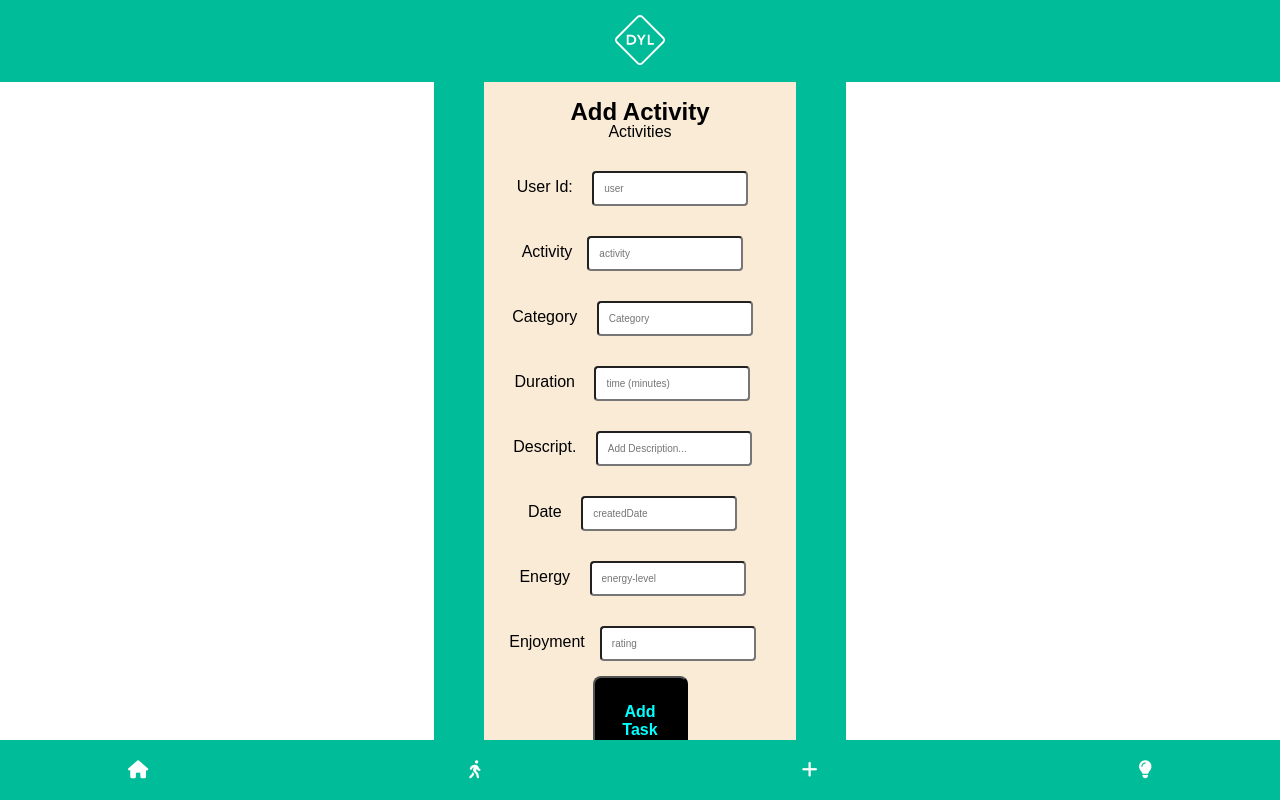
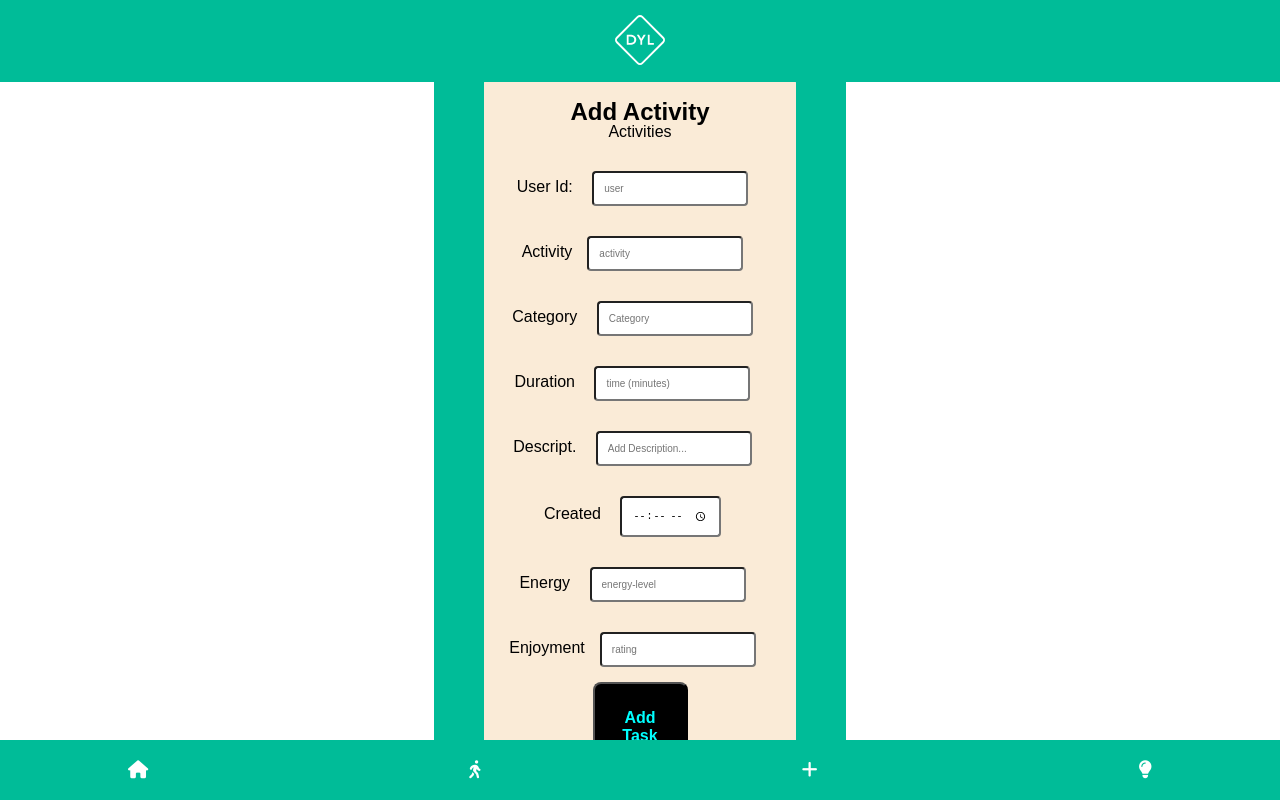
Before and after one commit to kurtve/React-Front-End, a React (Create React App) app in the folder react-front-end/: page /addactivity in a window 1280 px wide. Shown: the top 800 px of the page. Built offline with nearby package versions, Linux system fonts and the light colour scheme; a web font is replaced by a local one.

Commit message:
Axios POST sending objects to API -JWT Token validation problem, but data renders

```diff
--- a/react-front-end/src/Components/Activities/AddActivityForm.js
+++ b/react-front-end/src/Components/Activities/AddActivityForm.js
@@ -136,19 +136,28 @@ const AddActivityForm = () => {
 
 
 		// Initial Data
-		const taskData = [
-			{userId: null,
-				activityName:'',
-				category:'',
-				duration:'',
-				description:'',
-				createdDate:'',
-				energyLevel:'',
-				enjoymentLevel:''}
-		]
+		const taskData = [{
+				"userId": undefined,
+				"activityName":'',
+				"category":'',
+				"duration":'',
+				"description":'',
+				"createdDate":'',
+				"energyLevel":'',
+				"enjoymentLevel":''
+			}]
 
 
-		const initialFormState = {userId: undefined, activityName:'', category:'', duration:'', description:'', createdDate:'', energyLevel:'', enjoymentLevel:''}
+
+		const initialFormState =
+		{"userId": undefined,
+		"activityName":'',
+		"category":'',
+		"duration":'',
+		"description":'',
+		"createdDate":'',
+		"energyLevel":'',
+		"enjoymentLevel":''}
 
 		// Setting State
 		const [ tasks, setTask ] = useState(taskData)
@@ -174,9 +183,6 @@ const AddActivityForm = () => {
 
 		const editTask = task => {
 			setEditing(true)
-
-			setCurrentTask({ id: task.userId, category: task.category, name: task.name, time: task.time, rating: task.rating, notes: task.notes }
-		)
 		}
 
 		return (
@@ -193,7 +199,7 @@ const AddActivityForm = () => {
 				</Fragment>
 			</div>
 			<div className="dropdown">
-			<button className="dropbtn">Category</button>
+			<button className="dropbtn">Category Suggest</button>
 			<div className="dropdown-content">
 				<a href="#">Creative</a>
 				<i className='fas fa-grin-hearts'></i>
--- a/react-front-end/src/Components/Activities/AddTaskForm.js
+++ b/react-front-end/src/Components/Activities/AddTaskForm.js
@@ -2,7 +2,19 @@ import React, { useState } from 'react';
 import axios from 'axios';
 
 const AddTaskForm = props => {
-    const initialFormState = {userId: undefined, activityName:'', category:'', duration:'', description:'', createdDate:'', energyLevel:'', enjoymentLevel:''}
+
+
+  const initialFormState = {
+      "userId": undefined,
+      "activityName":'',
+      "category":'',
+      "duration":'',
+      "description":'',
+      "createdDate":'',
+      "energyLevel":'',
+      "enjoymentLevel":''
+    }
+
     const [ task, setTask ] = useState(initialFormState)
 
     const handleInputChange = event => {
@@ -11,6 +23,8 @@ const AddTaskForm = props => {
       setTask({ ...task, [name]: value })
     }
 
+    let jwtToken = '1234';
+
     return (
       <div className="AddTaskForm">
       <form
@@ -18,8 +32,9 @@ const AddTaskForm = props => {
           event.preventDefault()
           if (!task.userId || !task.activity) return
 
-          props.addTask(task)
-          axios.post('https://design-your-life-backend.herokuapp.com/api/activity',task)
+          props.addTask(task);
+          JSON.stringify(task);
+          axios.post('https://design-your-life-backend.herokuapp.com/api/activity',task,{ headers: { Authorization:localStorage.getItem('jwtToken') } })
           .then(data => {
             console.log(data)
           })
@@ -27,6 +42,7 @@ const AddTaskForm = props => {
             console.log(error)
           })
           setTask(initialFormState);
+          console.log(task);
         }
       }
       >
@@ -49,8 +65,8 @@ const AddTaskForm = props => {
         <label>Descript. </label>
         <input type="text" name="description" placeholder="Add Description..." value={task.description} onChange={handleInputChange} />
         <br />
-        <label>Date </label>
-        <input type="text" name="createdDate" placeholder="createdDate" value={task.createdDate} onChange={handleInputChange} />
+        <label>Created </label>
+        <input type="time" name="createdDate" placeholder="createdDate" value={task.createdDate} onChange={handleInputChange} />
         <br />
         <label>Energy </label>
         <input type="text" name="energyLevel" placeholder="energy-level" value={task.energyLevel} onChange={handleInputChange} />
```
